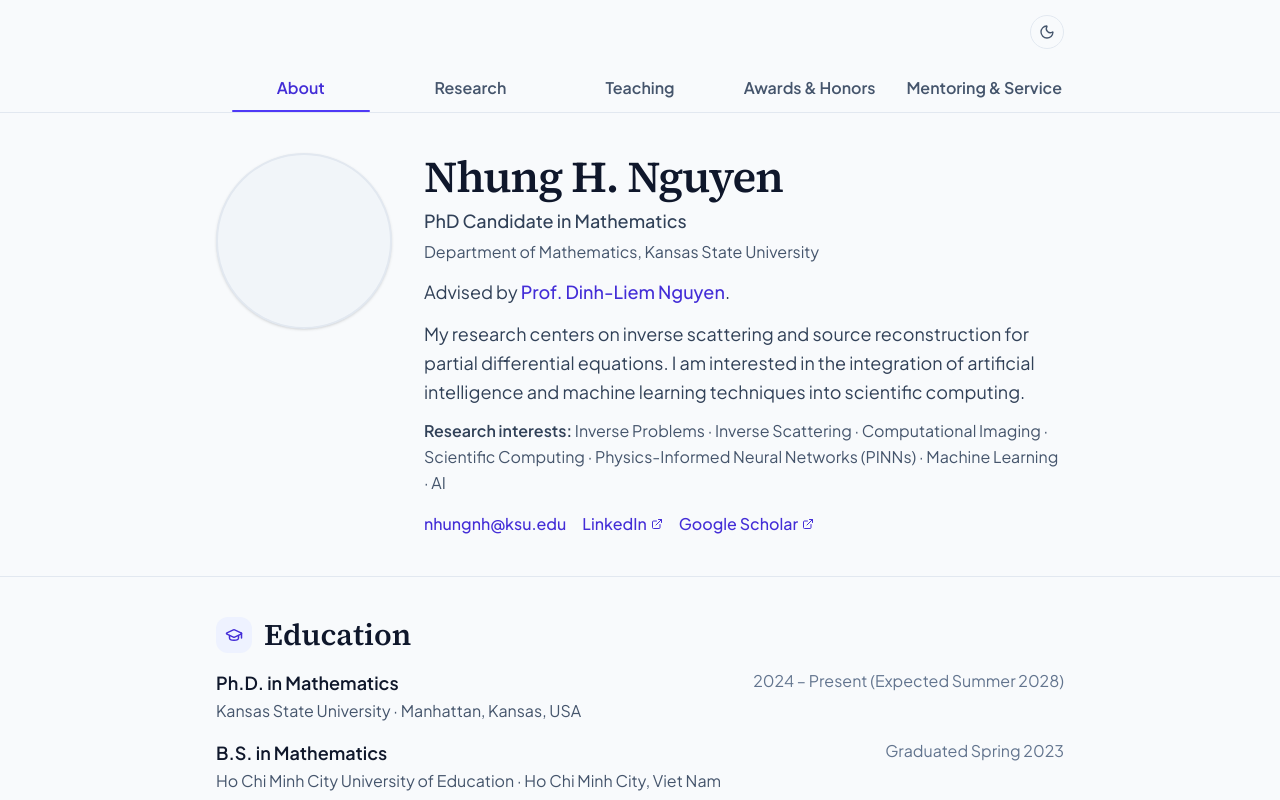
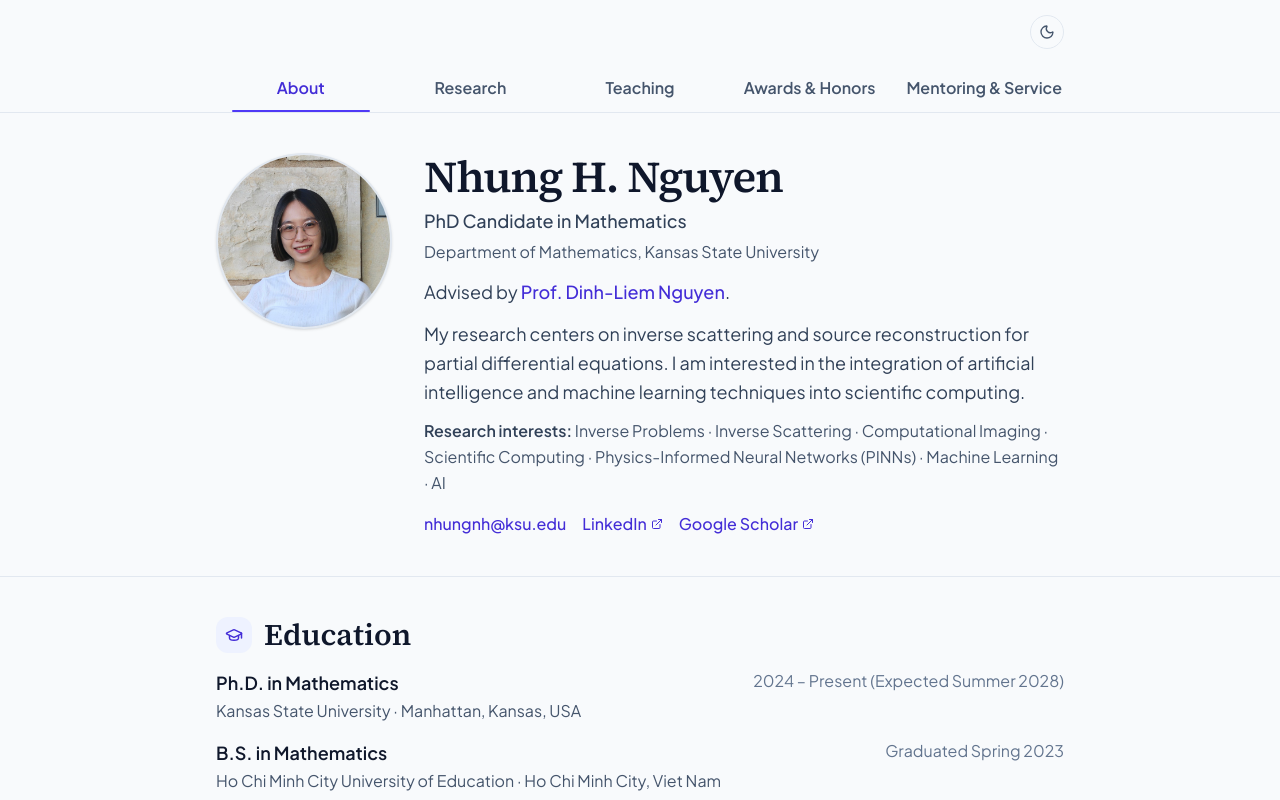
Before and after one commit to nhungnh-dot/nhungnh-dot.github.io, a React (Vite) app: page / in a window 1280 px wide. Shown: the top 800 px of the page. Built offline with nearby package versions, Linux system fonts and the light colour scheme.

Commit message:
Use verified JPEG profile photo

```diff
--- a/src/data/academicData.ts
+++ b/src/data/academicData.ts
@@ -16,7 +16,7 @@ export const PERSONAL_INFO = {
   linkedin: "https://www.linkedin.com/in/nhung-nguyen-802846373/",
   github: "https://github.com/nhungnh-dot",
   originalWebsite: "https://nhungnh-dot.github.io/nhungnh/index.html",
-  profileImage: `${import.meta.env.BASE_URL}profile-image-exact.webp?v=20261031-4`,
+  profileImage: `${import.meta.env.BASE_URL}profile-image-exact.jpg?v=20261031-5`,
   logoImage: `${import.meta.env.BASE_URL}logo.png`,
   bio: "Welcome to my homepage! I am a PhD Candidate in Mathematics at Kansas State University, working under the supervision of Prof. Dinh-Liem Nguyen. My research focuses on computational inverse problems, imaging, inverse scattering, and source reconstruction.",
   researchSummary: "My research centers on inverse scattering and source reconstruction for partial differential equations. I am interested in the integration of artificial intelligence and machine learning techniques into scientific computing.",
```
Also changed, not shown: public/profile-image-exact.jpg (added).
